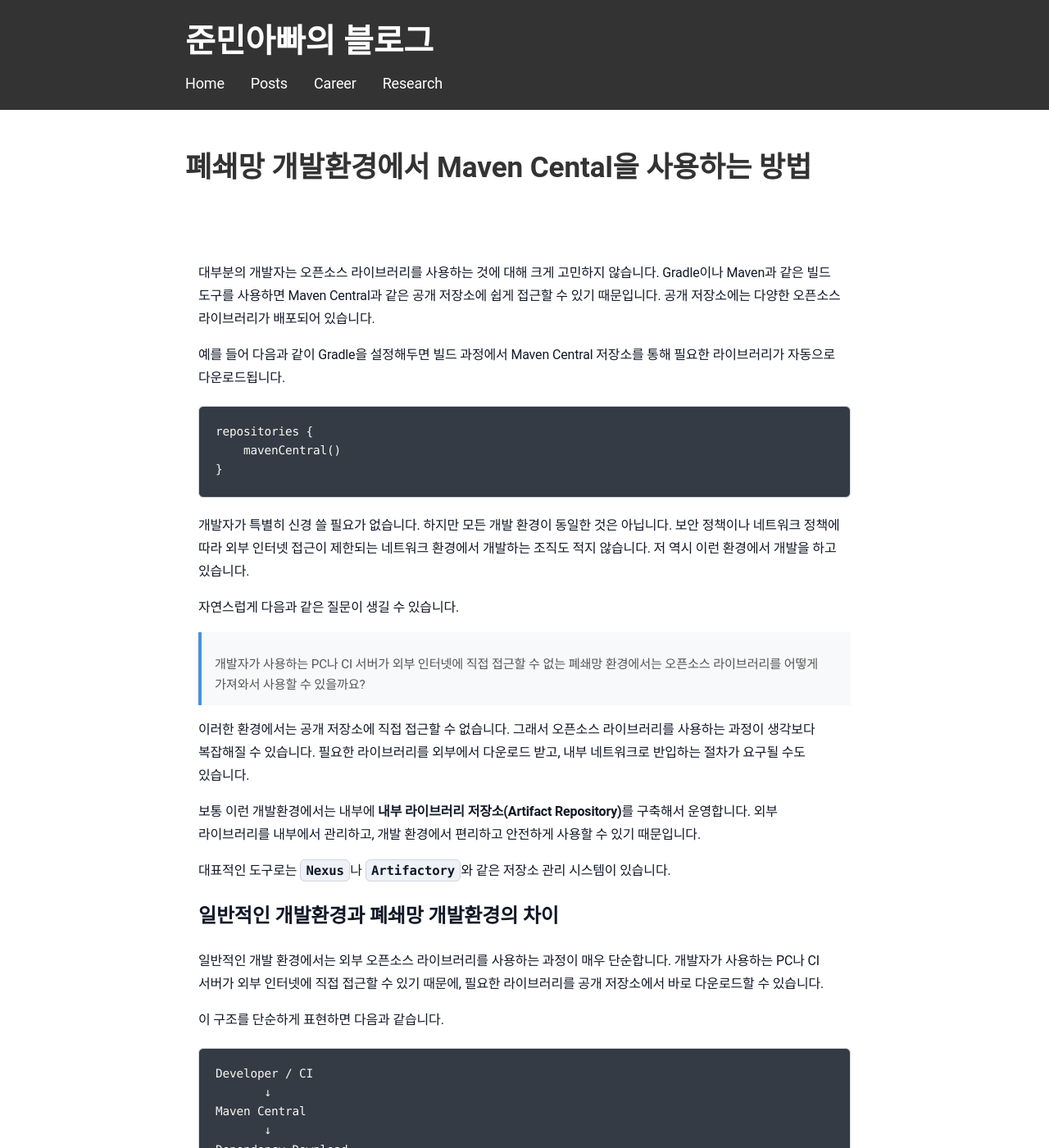
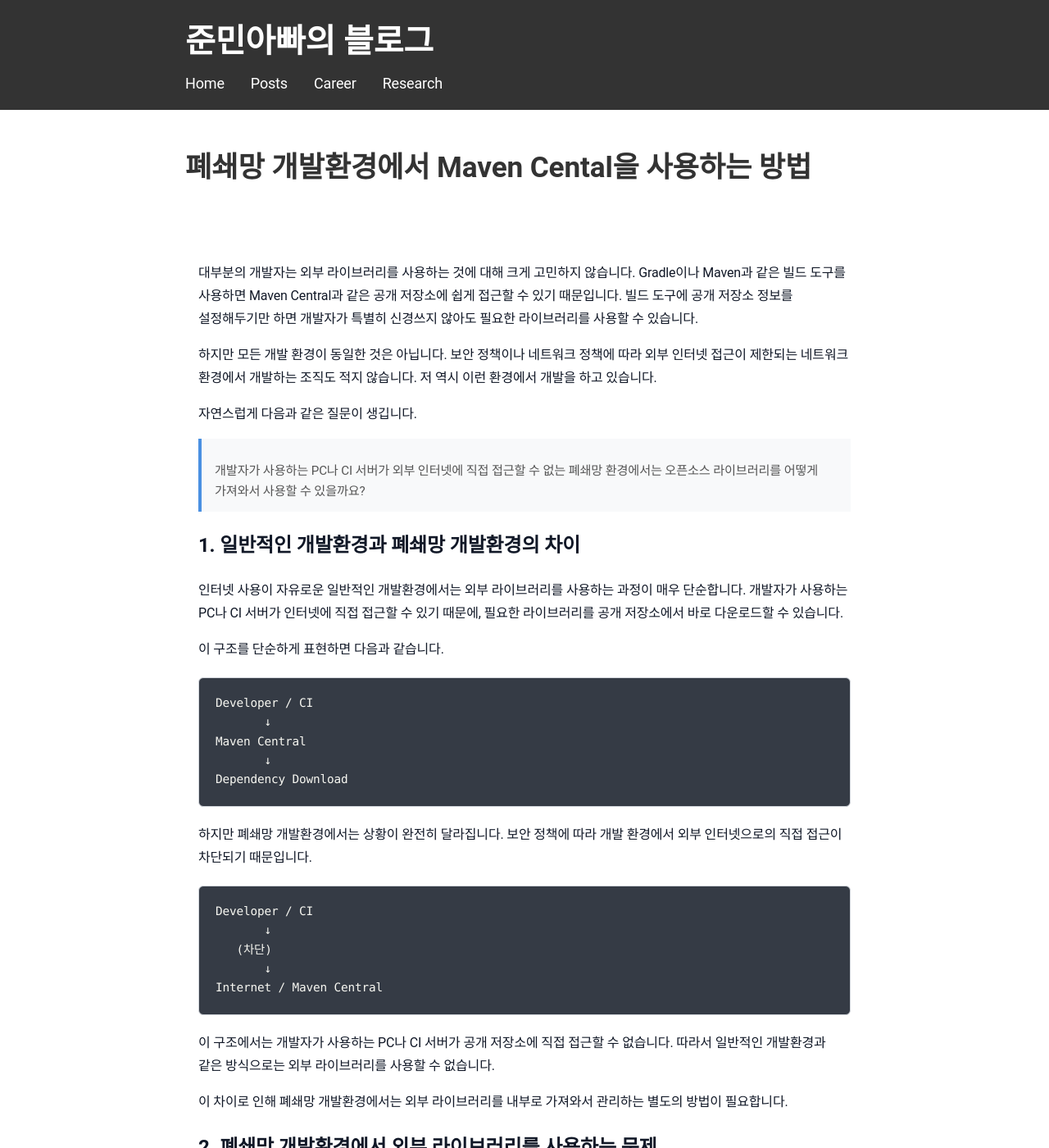
Before and after one commit to sanghoon-lee/sanghoon-lee.github.io, a Jekyll site: the page built from _posts/2026-03-15-proxy-nexus.md, in a window 1280 px wide and 1400 px high. Shown: the whole window at 82% size. Built offline with Jekyll 4.4.1, drawn with Linux system fonts in a browser that asks for light colours; nearby versions of some CDN libraries; comment, search, counter and statistics services are not loaded; some of the changed text lies outside the part shown.

Commit message:
add : 폐쇄망 환경에서 Maven Central을 사용하는 방법 포스팅 추가

````diff
--- a/_posts/2026-03-15-proxy-nexus.md
+++ b/_posts/2026-03-15-proxy-nexus.md
@@ -5,39 +5,23 @@ date: 2026-03-15
 categories: 개념정리
 ---
 
-대부분의 개발자는 오픈소스 라이브러리를 사용하는 것에 대해 크게 고민하지 않습니다.
+대부분의 개발자는 외부 라이브러리를 사용하는 것에 대해 크게 고민하지 않습니다.
 Gradle이나 Maven과 같은 빌드 도구를 사용하면 Maven Central과 같은 공개 저장소에 쉽게 접근할 수 있기 때문입니다.
-공개 저장소에는 다양한 오픈소스 라이브러리가 배포되어 있습니다.
+빌드 도구에 공개 저장소 정보를 설정해두기만 하면 개발자가 특별히 신경쓰지 않아도 필요한 라이브러리를 사용할 수 있습니다.
 
-예를 들어 다음과 같이 Gradle을 설정해두면 빌드 과정에서 Maven Central 저장소를 통해 필요한 라이브러리가 자동으로 다운로드됩니다.
-
-```nohighlight
-repositories {
-    mavenCentral()
-}
-```
-
-개발자가 특별히 신경 쓸 필요가 없습니다. 하지만 모든 개발 환경이 동일한 것은 아닙니다.
+하지만 모든 개발 환경이 동일한 것은 아닙니다.
 보안 정책이나 네트워크 정책에 따라 외부 인터넷 접근이 제한되는 네트워크 환경에서 개발하는 조직도 적지 않습니다.
 저 역시 이런 환경에서 개발을 하고 있습니다.
 
-자연스럽게 다음과 같은 질문이 생길 수 있습니다.
+자연스럽게 다음과 같은 질문이 생깁니다.
 
 > 개발자가 사용하는 PC나 CI 서버가 외부 인터넷에 직접 접근할 수 없는 폐쇄망 환경에서는
 > 오픈소스 라이브러리를 어떻게 가져와서 사용할 수 있을까요?
 
-이러한 환경에서는 공개 저장소에 직접 접근할 수 없습니다. 그래서 오픈소스 라이브러리를 사용하는 과정이 생각보다 복잡해질 수 있습니다.
-필요한 라이브러리를 외부에서 다운로드 받고, 내부 네트워크로 반입하는 절차가 요구될 수도 있습니다.
+## 1. 일반적인 개발환경과 폐쇄망 개발환경의 차이
 
-보통 이런 개발환경에서는 내부에 **내부 라이브러리 저장소(Artifact Repository)**를 구축해서 운영합니다.
-외부 라이브러리를 내부에서 관리하고, 개발 환경에서 편리하고 안전하게 사용할 수 있기 때문입니다.
-
-대표적인 도구로는 `Nexus`나 `Artifactory`와 같은 저장소 관리 시스템이 있습니다.
-
-## 일반적인 개발환경과 폐쇄망 개발환경의 차이
-
-일반적인 개발 환경에서는 외부 오픈소스 라이브러리를 사용하는 과정이 매우 단순합니다.
-개발자가 사용하는 PC나 CI 서버가 외부 인터넷에 직접 접근할 수 있기 때문에, 필요한 라이브러리를 공개 저장소에서 바로 다운로드할 수 있습니다.
+인터넷 사용이 자유로운 일반적인 개발환경에서는 외부 라이브러리를 사용하는 과정이 매우 단순합니다.
+개발자가 사용하는 PC나 CI 서버가 인터넷에 직접 접근할 수 있기 때문에, 필요한 라이브러리를 공개 저장소에서 바로 다운로드할 수 있습니다.
 
 이 구조를 단순하게 표현하면 다음과 같습니다.
 
@@ -49,7 +33,7 @@ Maven Central
 Dependency Download
 ```
 
-하지만 폐쇄망 환경에서는 상황이 완전히 달라집니다.
+하지만 폐쇄망 개발환경에서는 상황이 완전히 달라집니다.
 보안 정책에 따라 개발 환경에서 외부 인터넷으로의 직접 접근이 차단되기 때문입니다.
 
 ```nohighlight
@@ -59,12 +43,11 @@ Developer / CI
        ↓
 Internet / Maven Central
 ```
-이 구조에서는 개발자가 사용하는 PC나 CI 서버가
-외부 저장소에 직접 접근할 수 없기 때문에, 기존과 같은 방식으로는 오픈소스 라이브러리를 사용할 수 없습니다.
+이 구조에서는 개발자가 사용하는 PC나 CI 서버가 공개 저장소에 직접 접근할 수 없습니다. 따라서 일반적인 개발환경과 같은 방식으로는 외부 라이브러리를 사용할 수 없습니다.
 
-이 차이로 인해 폐쇄망 환경에서는 외부 라이브러리를 내부로 가져와서 관리하는 별도의 방법이 필요합니다.
+이 차이로 인해 폐쇄망 개발환경에서는 외부 라이브러리를 내부로 가져와서 관리하는 별도의 방법이 필요합니다.
 
-## 폐쇄망 개발환경에서 외부 라이브러리를 사용하는 문제
+## 2. 폐쇄망 개발환경에서 외부 라이브러리를 사용하는 문제
 
 앞에서 살펴본 것처럼 폐쇄망 개발환경에서는 외부 인터넷에 직접 접근할 수 없습니다.
 따라서 Maven Central과 같은 공개 저장소에서 라이브러리를 바로 다운로드하는 방식은 사용할 수 없습니다.
@@ -82,7 +65,7 @@ Internet / Maven Central
 
 하지만 이러한 방식은 여러 가지 문제를 발생시킵니다.
 
-### 라이브러리 반입 과정의 번거로움
+### 2.1. 라이브러리 반입 과정의 번거로움
 
 필요한 라이브러리가 생길 때마다 외부에서 다운로드하고 내부로 반입해야 합니다.
 의존성이 하나만 있는 경우는 괜찮지만, 실제 프로젝트에서는 수십 개 이상의 라이브러리가 함께 사용됩니다.
@@ -90,7 +73,7 @@ Internet / Maven Central
 또한 라이브러리 간의 의존성까지 고려하면
 어떤 파일을 함께 가져와야 하는지 파악하는 것 자체도 번거로운 작업이 됩니다.
 
-### 팀마다 다른 방식으로 관리되는 문제
+### 2.2. 팀마다 다른 방식으로 관리되는 문제
 
 중앙에서 관리되는 저장소가 없다면 각 팀이나 개발자가
 각자 다른 방식으로 라이브러리를 관리하게 될 가능성이 높습니다.
@@ -103,7 +86,7 @@ Internet / Maven Central
 
 이러한 상황은 장기적으로 유지보수를 어렵게 만듭니다.
 
-### 버전 관리와 재현성 문제
+### 2.3. 버전 관리와 재현성 문제
 
 외부에서 수동으로 라이브러리를 반입하는 방식은
 어떤 버전의 라이브러리를 사용하고 있는지 추적하기 어렵습니다.
@@ -113,7 +96,7 @@ Internet / Maven Central
 
 결과적으로 빌드 재현성이 떨어지게 됩니다.
 
-### 보안 및 검증의 어려움
+### 2.4. 보안 및 검증의 어려움
 
 외부에서 가져온 라이브러리를 별도의 검증 없이 사용하는 경우
 보안 취약점이나 라이선스 문제를 사전에 인지하기 어렵습니다.
@@ -127,10 +110,12 @@ Internet / Maven Central
 따라서 이러한 문제를 해결하기 위해서는
 외부 오픈소스 라이브러리를 내부에서 체계적으로 관리할 수 있는 구조가 필요합니다.
 
-다음 섹션에서는 이를 해결하기 위한 방법으로
-**내부 라이브러리 저장소(Artifact Repository)**를 활용하는 구조를 살펴보겠습니다.
+## 3. 폐쇄망 개발환경에서 문제 해결방법: 내부 라이브러리 저장소 구축
 
+이러한 문제를 해결하기 위해 많은 조직에서는 **내부 라이브러리 저장소(Artifact Repository)**를 구축하여 운영합니다.
+외부 라이브러리를 내부에서 통제된 방식으로 관리하고, 개발 환경에서 편리하고 안전하게 사용할 수 있기 때문입니다.
 
+대표적인 도구로는 `Nexus`나 `Artifactory`와 같은 저장소 관리 시스템이 있습니다.
 
 ```nohighlight
 +----------------------+
````
